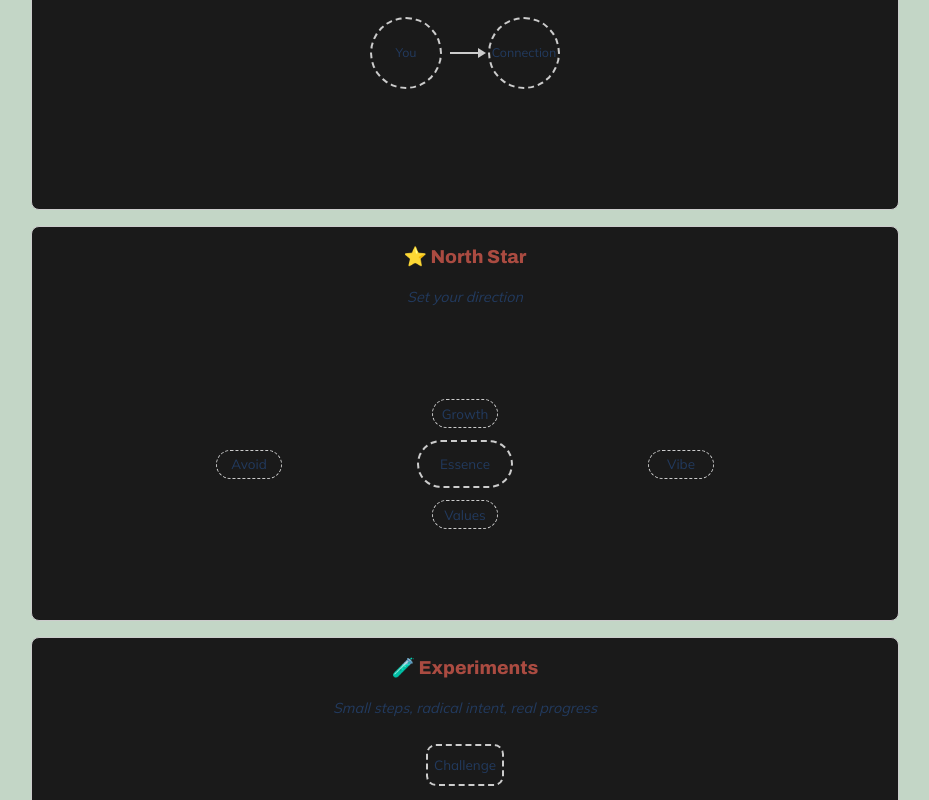
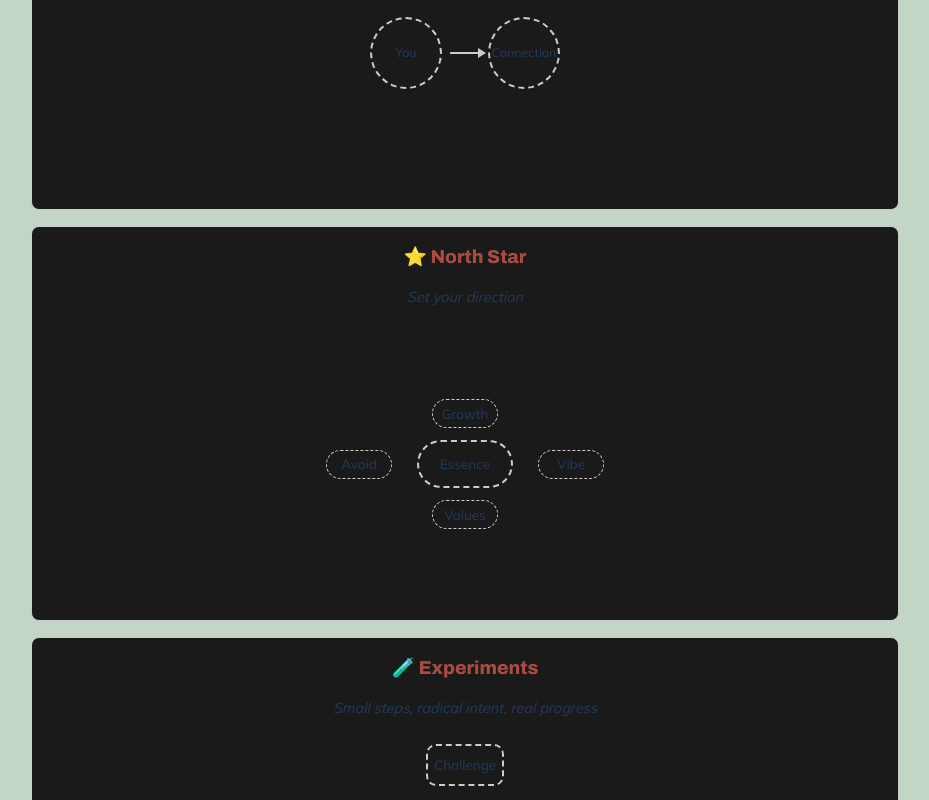
Before and after one commit to Heart-h-App/TEND, a SvelteKit app: page / in a window 1280 px wide. Shown: the part 509-1309 px from the top of the page, without its empty margins (175-1104 px from the left). Built offline with nearby package versions, Linux system fonts and the light colour scheme.

Commit message:
fix placeholder star spacing; make login/create account <form>

```diff
--- a/src/routes/+page.svelte
+++ b/src/routes/+page.svelte
@@ -560,6 +560,7 @@
   <div class="dashboard-header">
     <h2>TEND<br /><span style="font-size: 0.8em; font-style: italic; color: var(--text);">nurture your connections</span></h2>
 
+    <form on:submit|preventDefault={handleAuth}>
       {#if showEmailInput}
         <label for="owner-email">Email:</label>
         <input
@@ -685,6 +686,7 @@
         </button>
       </div>
       {/if}
+    </form>
   </div>
 
   <div class="dashboard-grid">
@@ -803,7 +805,7 @@
             <div class="northstar-grid-container">
               <div class="northstar-scroll-container">
                 <div class="placeholder-content">
-                  <div class="placeholder-star">
+                  <div class="placeholder-star star--real">
                     <div class="star-center real-northstar-text">
                       {#if northStarData.haiku}
                         {#each northStarData.haiku.split(',') as line, index}
@@ -832,13 +834,17 @@
               </div>
             </div>
           {:else}
+          <div class="northstar-grid-container">
+            <div class="northstar-scroll-container">
               <div class="placeholder-content">
-              <div class="placeholder-star">
+                <div class="placeholder-star star--placeholder">
                   <div class="star-center">Essence</div>
                   <div class="star-point north">Growth</div>
                   <div class="star-point east">Vibe</div>
                   <div class="star-point south">Values</div>
                   <div class="star-point west">Avoid</div>
+                </div>
+              </div>
             </div>
           </div>
           {/if}
@@ -1212,7 +1218,7 @@
   /* Turn container into a 3x3 grid with center in the middle */
   .placeholder-star {
     display: grid;
-    grid-template-columns: minmax(110px, 1fr) minmax(200px, 1fr) minmax(110px, 1fr);
+    grid-template-columns: minmax(80px, 90px) minmax(80px, 90px) minmax(80px, 90px);
     grid-template-rows: auto auto auto;
     grid-template-areas:
     ". north ."
@@ -1228,6 +1234,11 @@
     padding: 0.5rem 0.75rem;
     position: relative;
     min-width: 300px;
+  }
+
+  /* Real star: wider center */
+  .placeholder-star.star--real {
+    grid-template-columns: minmax(110px, 1fr) minmax(200px, 120px) minmax(110px, 1fr);
   }
 
   /* Map each box to its grid area */
@@ -1338,6 +1349,10 @@
 
   .placeholder-star {
     margin: 0;
+  }
+
+  .placeholder-star.star--placeholder {
+    justify-content: center;
   }
 
   /* Experiment placeholder */
```
Lines whose indentation alone changed are shown as unchanged.
